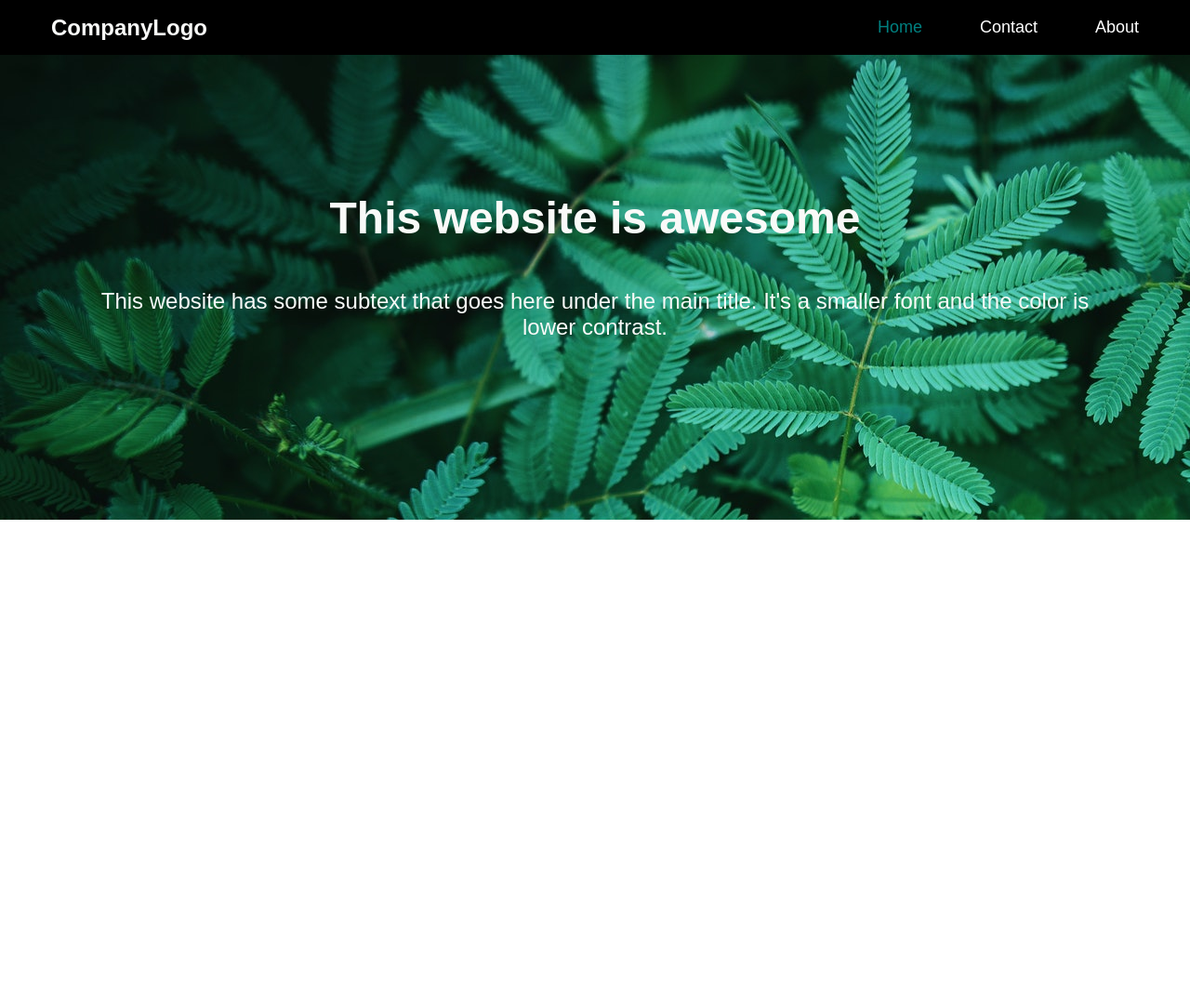
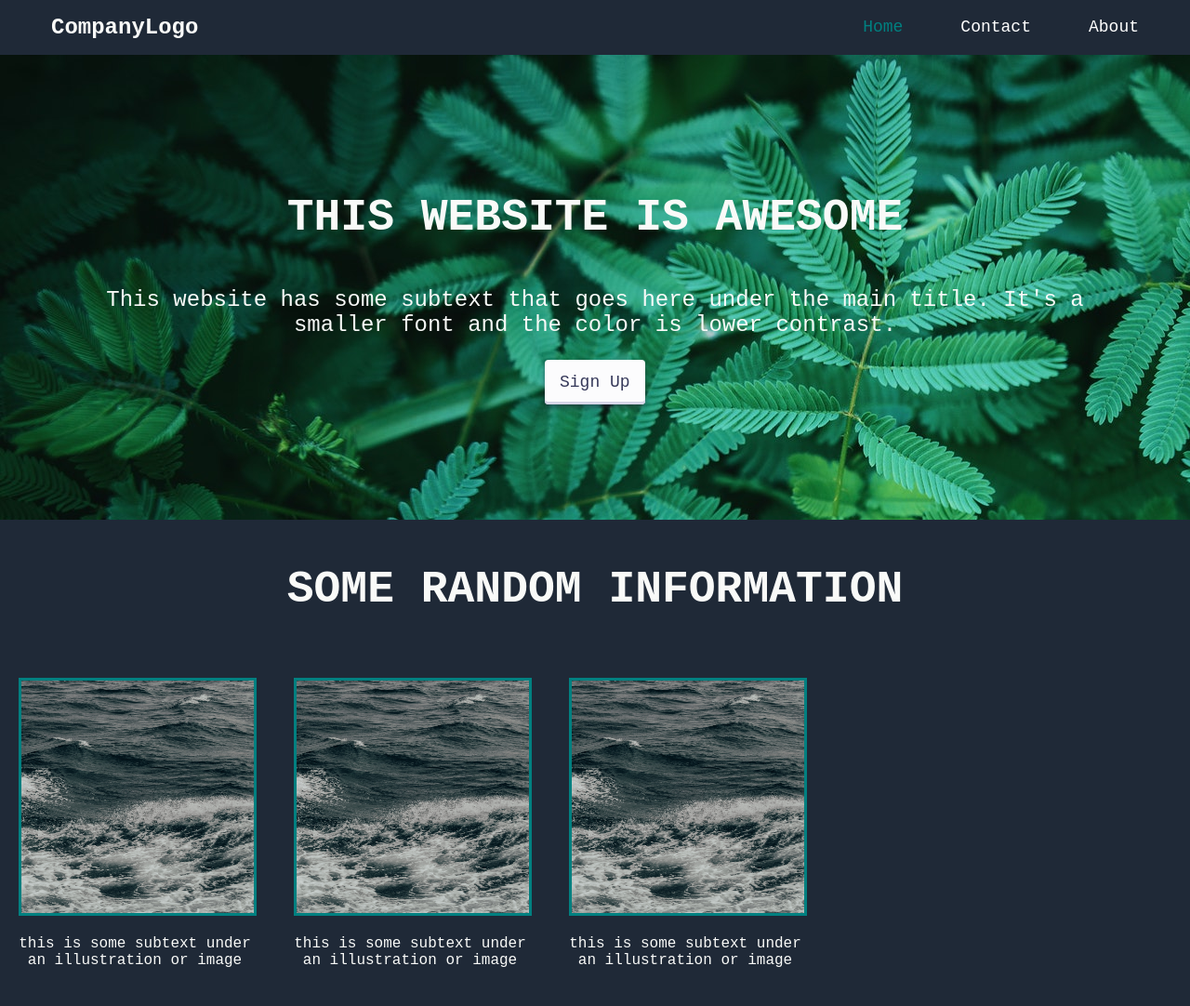
Before and after one commit to DeanFeathers/odin-landing-page, a plain HTML site: page index.html in a window 1280 px wide. Shown: the whole page at 93% size. Before the commit the page ends 800 px from the top, so only its background shows below. Drawn offline with Linux system fonts and the light colour scheme.

Commit message:
Added the second section to the website with  images

```diff
--- a/index.html
+++ b/index.html
@@ -17,8 +17,29 @@
 
   <div class="main-section">
     <div class="container">
-      <p class="main-text">This website is awesome</p>
+      <p class="main-text">THIS WEBSITE IS AWESOME</p>
       <p class="secondary-text">This website has some subtext that goes here under the main title. It's a smaller font and the color is lower contrast.</p>
+      <div class="button-container">
+      <button class="button-30">Sign Up</button>
+      </div>
+    </div>
+  </div>
+
+  <div class="secondary-section">
+    <p class="main-text">SOME RANDOM INFORMATION</p>
+    <div class="image-section-container">
+      <div class="image-container">
+        <img class="image-placeholder" src="images/placeHolderImage-1.jpg">
+        <p class="image-section-text">this is some subtext under an illustration or image</p>
+      </div>
+      <div class="image-container">
+        <img class="image-placeholder" src="images/placeHolderImage-1.jpg">
+        <p class="image-section-text">this is some subtext under an illustration or image</p>
+      </div>
+      <div class="image-container">
+        <img class="image-placeholder" src="images/placeHolderImage-1.jpg">
+        <p class="image-section-text">this is some subtext under an illustration or image</p>
+      </div>
     </div>
   </div>
   </body>
--- a/styles.css
+++ b/styles.css
@@ -1,11 +1,11 @@
 body {
   margin: 0;
-  font-family: Arial, Helvetica, sans-serif;
+  font-family: "JetBrains Mono",monospace;
 }
 
 .header {
   overflow: hidden;
-  background-color: black;
+  background-color: #1F2937;
   padding: 5px;
 }
 
@@ -40,6 +40,18 @@ body {
   float: right;
 }
 
+@media screen and (max-width: 500px) {
+  .header a {
+    float: none;
+    display: block;
+    text-align: left;
+  }
+
+  .header-right {
+    float: none;
+  }
+}
+
 .main-text {
   font-size: 48px;
   font-weight: 900;
@@ -53,6 +65,48 @@ body {
   text-align: center;
 }
 
+.button-container {
+  text-align: center;
+}
+
+.button-30 {
+  align-items: center;
+  appearance: none;
+  background-color: #FCFCFD;
+  border-radius: 4px;
+  border-width: 0;
+  box-shadow: rgba(45, 35, 66, 0.4) 0 2px 4px,rgba(45, 35, 66, 0.3) 0 7px 13px -3px,#D6D6E7 0 -3px 0 inset;
+  box-sizing: border-box;
+  color: #36395A;
+  cursor: pointer;
+  font-family: "JetBrains Mono",monospace;
+  height: 48px;
+  padding-left: 16px;
+  padding-right: 16px;
+  text-decoration: none;
+  transition: box-shadow .15s,transform .15s;
+  user-select: none;
+  -webkit-user-select: none;
+  touch-action: manipulation;
+  white-space: nowrap;
+  will-change: box-shadow,transform;
+  font-size: 18px;
+}
+
+.button-30:focus {
+  box-shadow: #D6D6E7 0 0 0 1.5px inset, rgba(45, 35, 66, 0.4) 0 2px 4px, rgba(45, 35, 66, 0.3) 0 7px 13px -3px, #D6D6E7 0 -3px 0 inset;
+}
+
+.button-30:hover {
+  box-shadow: rgba(45, 35, 66, 0.4) 0 4px 8px, rgba(45, 35, 66, 0.3) 0 7px 13px -3px, #D6D6E7 0 -3px 0 inset;
+  transform: translateY(-2px);
+}
+
+.button-30:active {
+  box-shadow: #D6D6E7 0 3px 7px inset;
+  transform: translateY(2px);
+}
+
 .main-section {
   background-image: url("images/mainSectionBackground.jpg");
   height: 500px;
@@ -64,14 +118,32 @@ body {
   padding: 100px;
 }
 
-@media screen and (max-width: 500px) {
-  .header a {
-    float: none;
-    display: block;
-    text-align: left;
-  }
+.secondary-section {
+  background-color: #1F2937;
+  height: 800px;
+  width: 100%;
+  display: inline-block;
+}
 
-  .header-right {
-    float: none;
-  }
+.image-placeholder {
+  height: 250px;
+  width: 250px;
+  border-style: solid;
+  border-color: teal;
 }
+
+.image-container {
+  padding: 20px;
+  float: left;
+  text-align: center;
+}
+
+.image-section-container {
+  align-items: center;
+}
+
+.image-section-text {
+  color: #F9FAF8;
+  text-align: center;
+  width: 250px;
+}
```
Also changed, not shown: images/placeHolderImage-1.jpg (added).
